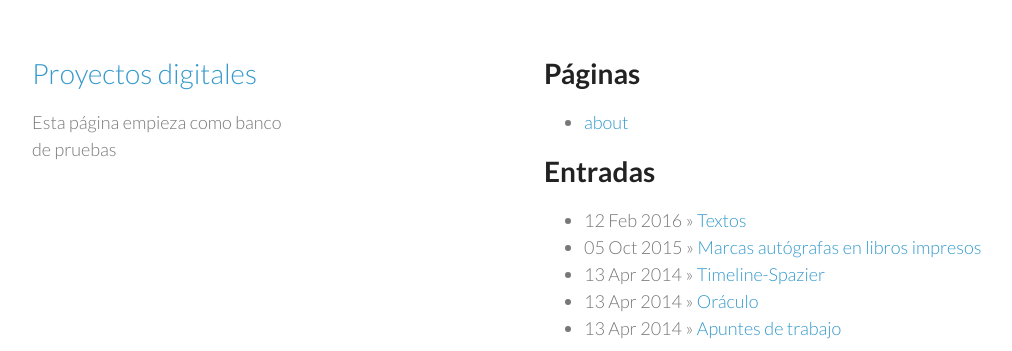
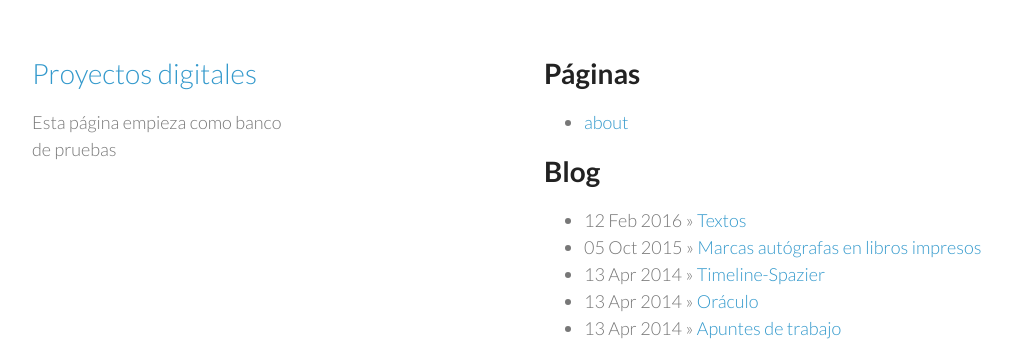
Before and after one commit to editio/editio.github.io, a Jekyll site: the page built from index.html, in a window 1280 px wide. Shown: the top 351 px of the page, without its empty margins (26-1038 px from the left). Built offline with Jekyll 4.4.1, drawn with Linux system fonts in a browser that asks for light colours; Markdown is read by kramdown in place of the engine named in the settings.

Commit message:
Update index.html

```diff
--- a/index.html
+++ b/index.html
@@ -9,7 +9,7 @@ title: Editio
    <li><a href="/about">about</a></li>
   </ul>
 
-  <h1>Entradas</h1>
+  <h1>Blog</h1>
   <ul class="posts">
     {% for post in site.posts %}
       <li><span>{{ post.date | date_to_string }}</span> &raquo; <a href="{{ post.url }}">{{ post.title }}</a></li>
```
